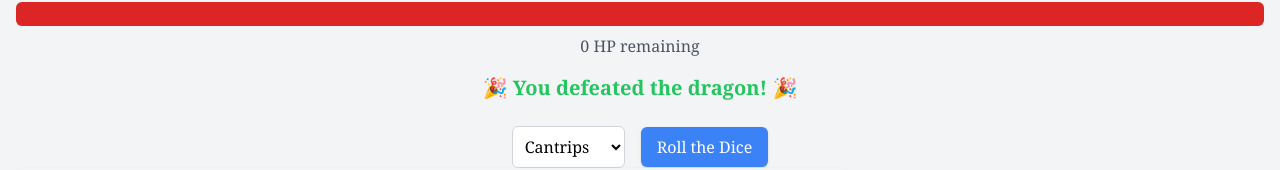
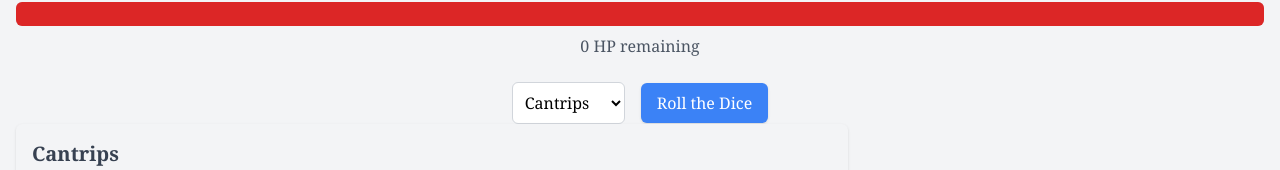
Before and after one commit to SLYxCx/WD_Final-Project, a Next.js app in the folder adven_chore/: page / in a window 1280 px wide. Shown: the part 202-372 px from the top of the page. Built offline with nearby package versions, Linux system fonts and the light colour scheme.

Commit message:
Final functional. I still need some styling.

```diff
--- a/adven_chore/app/components/ChoreChart.jsx
+++ b/adven_chore/app/components/ChoreChart.jsx
@@ -44,11 +44,12 @@ export default function ChoreChart() {
         {remainingHP} HP remaining
       </p>
 
-      {remainingHP <= 0 && (
+      {totalHP > 0 && remainingHP <= 0 && (
         <p className="text-center text-green-500 mt-4 text-xl font-bold">
           🎉 You defeated the dragon! 🎉
         </p>
       )}
+
 
       <div className="flex items-center justify-center space-x-4 mt-6">
         <select
```
